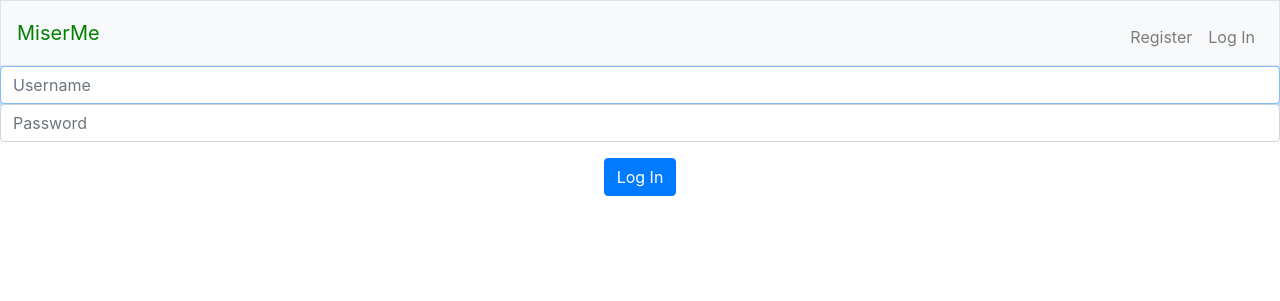
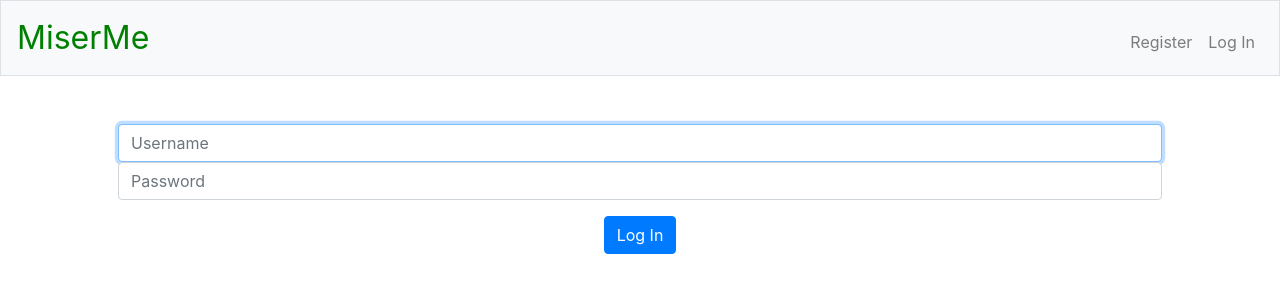
Before and after one commit to coole123/MiserMe, a Flask app: page /login in a window 1280 px wide. Shown: the top 301 px of the page. Run offline with Flask 2, Linux system fonts and the light colour scheme; some libraries are stand-ins or nearby versions.

Commit message:
customized the login page. created container to minimize the size of username and password

```diff
--- a/miserme/static/styles.css
+++ b/miserme/static/styles.css
@@ -7,6 +7,10 @@ main {
     text-align: center;
 }
 
+nav .navbar-brand {
+    font-size: xx-large;
+}
+
 nav .navbar-brand .miserme_brand {
     color: green;
 }
--- a/miserme/templates/layout.html
+++ b/miserme/templates/layout.html
@@ -45,7 +45,7 @@
         </nav>
 
         <!-- Main block that will change depending on page -->
-        <main>
+        <main class="container p-5">
             {% block main %}{% endblock %}
         </main>
 
```
